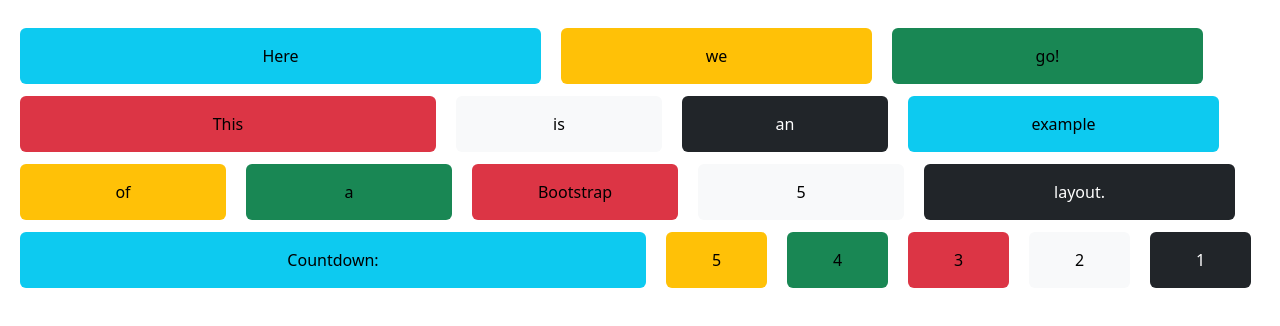
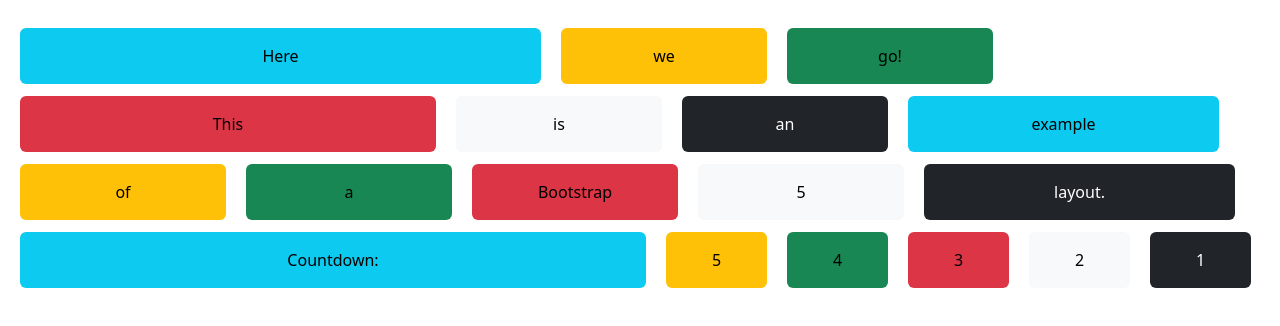
Before and after one commit to JasonOS03/rwat-C22400796, a plain HTML site: page lab1/index.html in a window 1280 px wide. Drawn offline with nearby package versions, Linux system fonts and the light colour scheme.

Commit message:
column size modifications

```diff
--- a/lab1/index.html
+++ b/lab1/index.html
@@ -10,10 +10,10 @@
         <div class = "col-sm-5 m-2">
             <div class = "bg-info text-black rounded p-3 text-center">Here</div>
         </div>
-        <div class = "col-sm-3 m-2">
+        <div class = "col-sm-2 m-2">
             <div class = "bg-warning text-black rounded p-3 text-center">we</div>
         </div>
-        <div class = "col-sm-3 m-2">
+        <div class = "col-sm-2 m-2">
             <div class = "bg-success text-black rounded p-3 text-center">go!</div>
         </div>
     </div>
```
